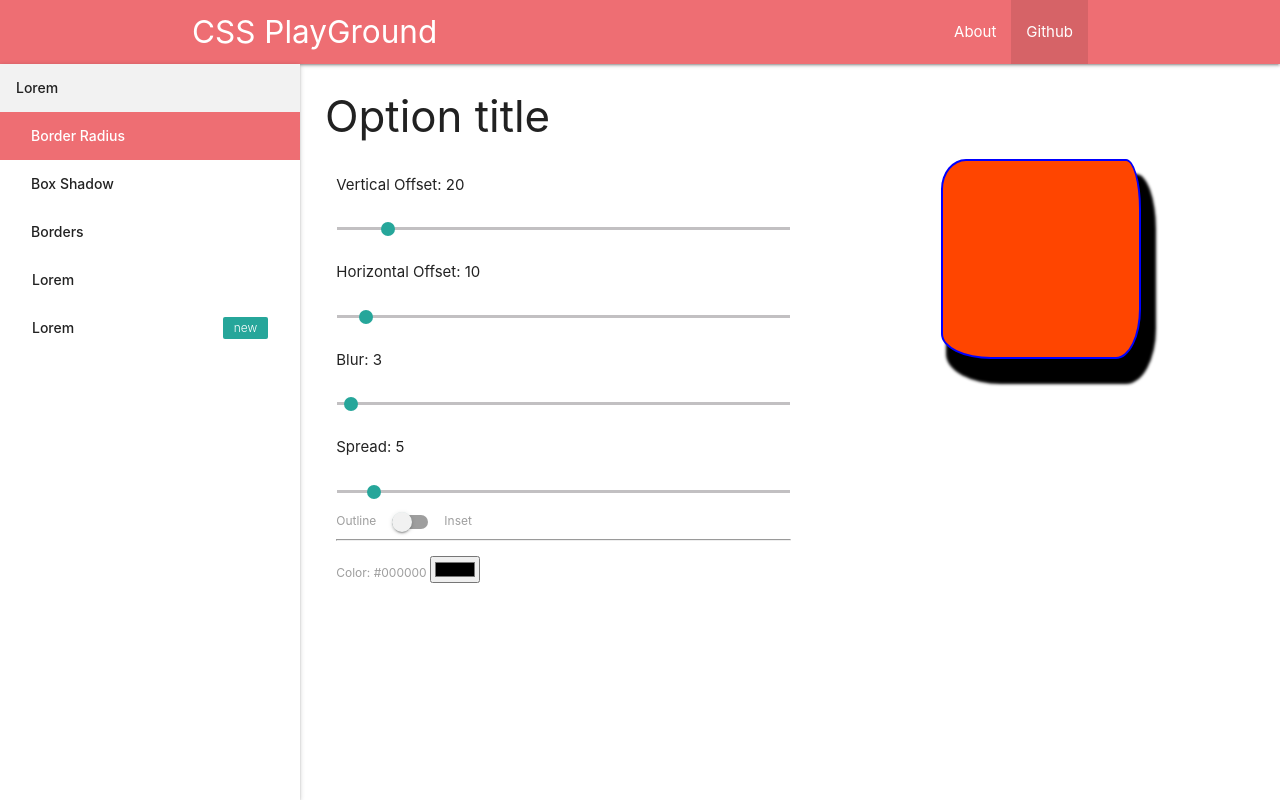
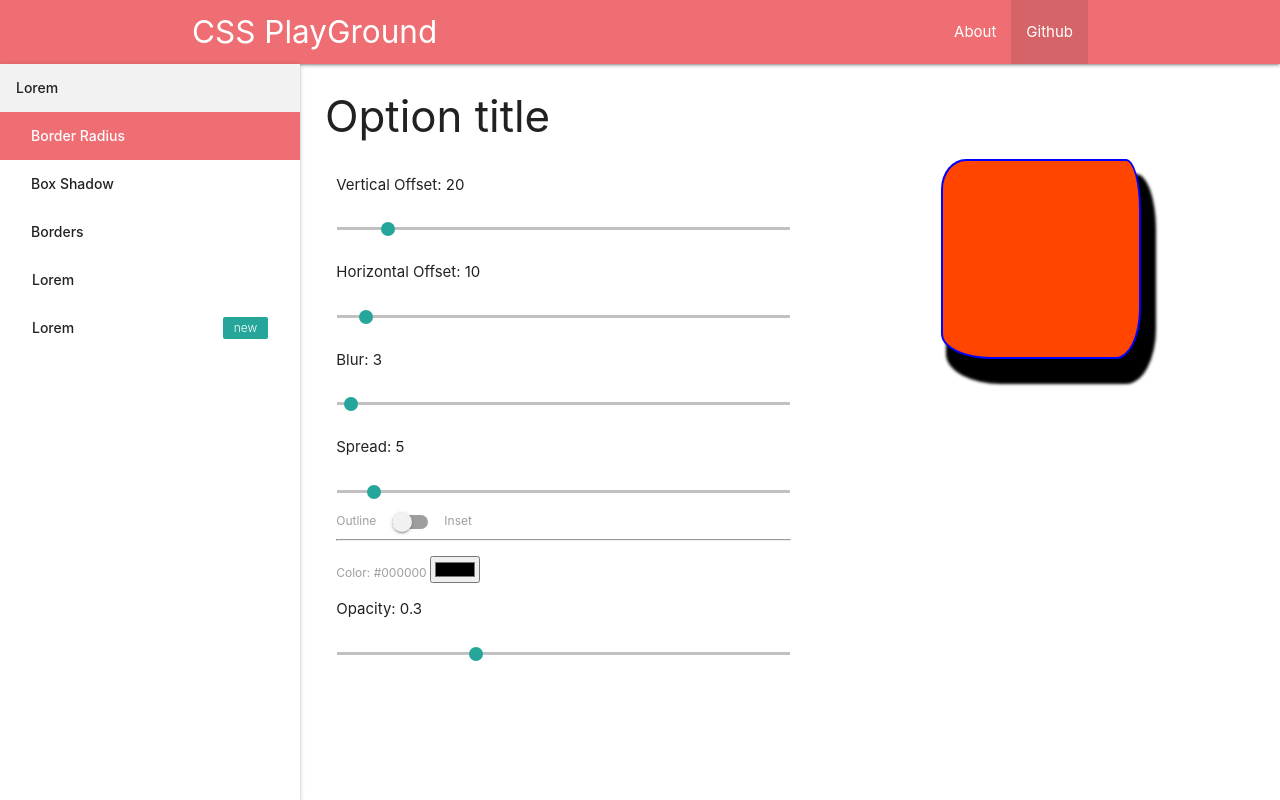
Before and after one commit to Aivirth/CssPlayground, a React (Create React App) app: page /box-shadow in a window 1280 px wide. Built offline with nearby package versions, Linux system fonts and the light colour scheme.

Commit message:
Added opacity slider to BoxShadow

```diff
--- a/src/components/Options/BoxShadow/BoxShadow.js
+++ b/src/components/Options/BoxShadow/BoxShadow.js
@@ -104,6 +104,17 @@ class BoxShadow extends Component {
           value={color}
           id="color"
         />
+
+        <Range
+          title="Opacity"
+          min="0"
+          max="1"
+          value={opacity}
+          step="0.1"
+          id="opacity"
+          changed={this.onRangeChange}
+          identifier="opacity"
+        />
       </div>
     );
   }
```
